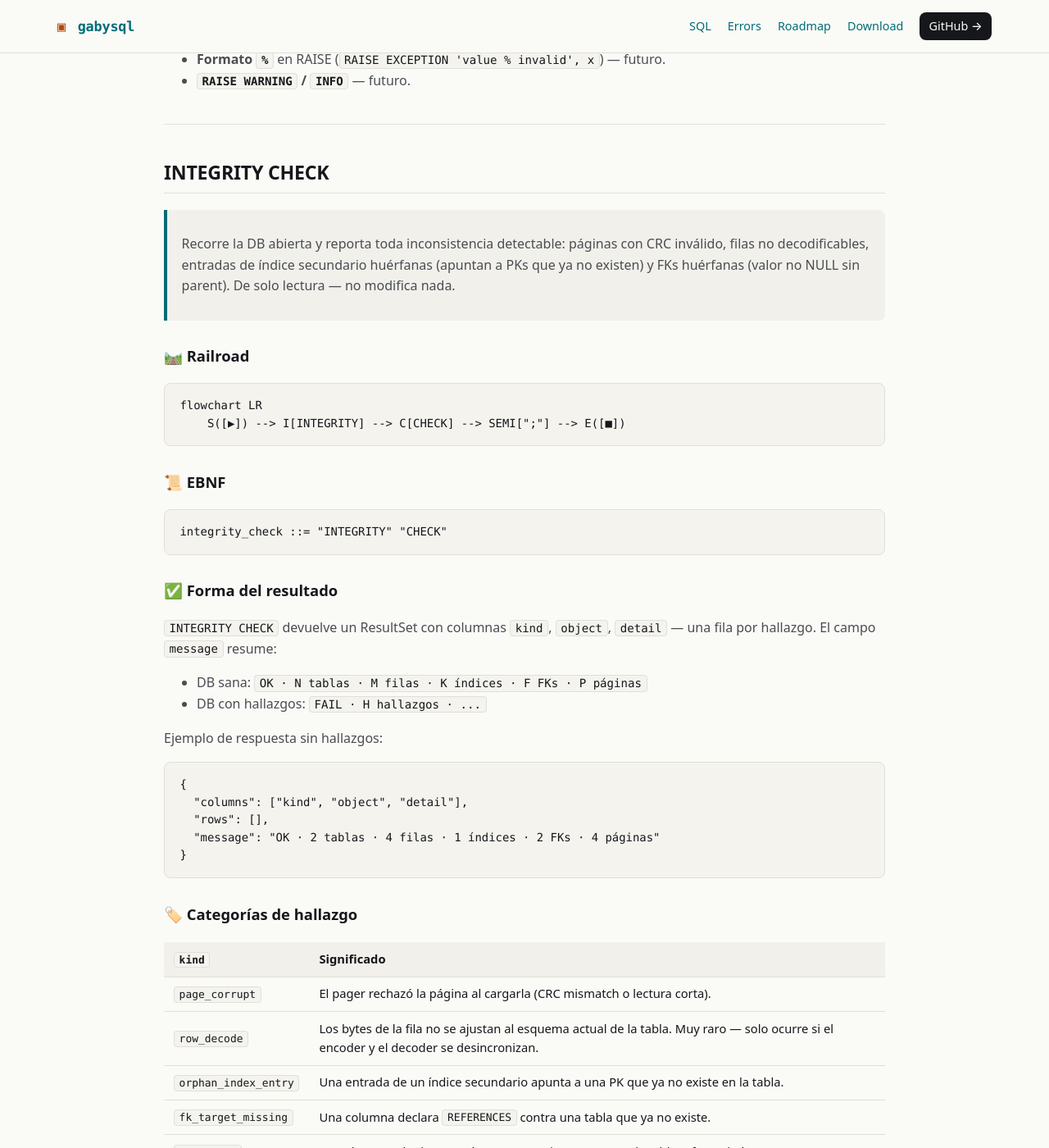
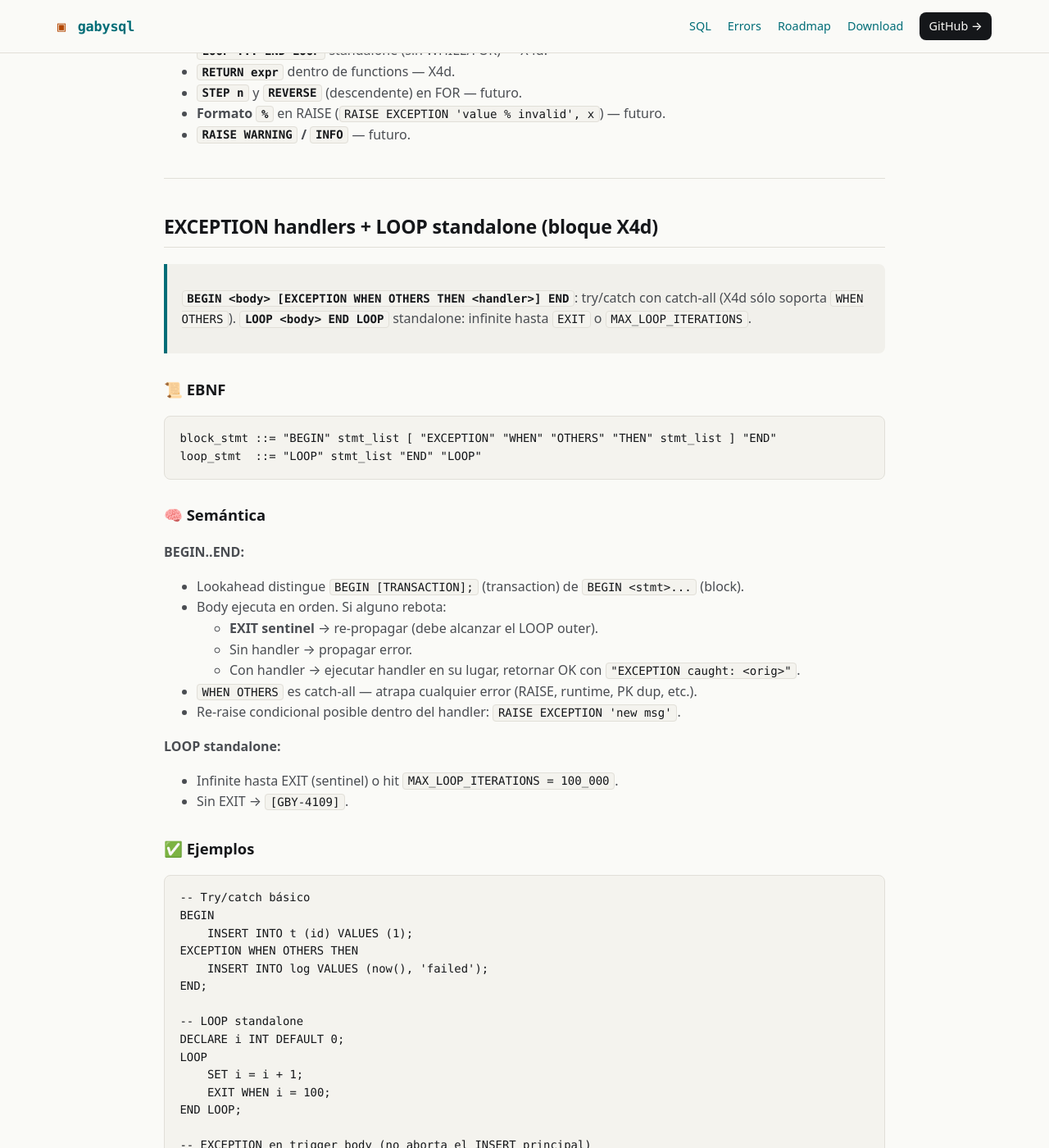
Before and after one commit to vladimiracunadev-create/gabysql, a Jekyll site: the page built from docs/SQL_REFERENCE.md, in a window 1280 px wide and 1400 px high, scrolled down 63602 px. Shown: the whole window at 82% size. Built offline with Jekyll 4.4.1, drawn with Linux system fonts in a browser that asks for light colours; our own code applies the rules of GitHub Pages for plain Markdown files; some of the changed text lies outside the part shown.

Commit message:
feat(sql): bloque X4d — BEGIN..EXCEPTION..END + LOOP standalone
Octavo sub-bloque del bloque X. Try/catch con catch-all
(EXCEPTION WHEN OTHERS) + LOOP infinite standalone. Refactor del
splitter unifica WHILE/FOR/LOOP en un solo branch. Sin bump
on-disk.

Sintaxis:
    BEGIN <stmts> [EXCEPTION WHEN OTHERS THEN <handler>] END;
    LOOP <stmts> END LOOP;

Cambios principales:
- AST: Statement::Block(Box<BlockStmt { body, exception_handler }>)
  + Statement::Loop(Box<LoopStmt { body }>).
- Parser: parse_statement detecta BEGIN no-tx (lookahead post-BEGIN:
  TRANSACTION/WORK/;/EOF → tx; sino → block). parse_block_stmt
  parsea body + opcional EXCEPTION WHEN OTHERS THEN handler + END.
  parse_loop_stmt para LOOP standalone.
- Engine:
  * exec_block: ejecuta body. EXIT sentinel se re-propaga (debe
    burbujear al loop outer). Otros errores: handler ausente
    propaga, presente captura + ejecuta handler.
  * exec_loop: infinite hasta EXIT sentinel o MAX_LOOP_ITERATIONS.
- Refactor splitter + body parsers: el block-open de loops vive
  en LOOP keyword (no en WHILE/FOR). Unifica los 3 casos:
  `WHILE cond LOOP body END LOOP`, `FOR i IN ... LOOP body END LOOP`,
  `LOOP body END LOOP` standalone. END LOOP se distingue via
  just_saw_end flag. WHILE/FOR pasan transparentes.

Restricciones X4d (diferidas a X4e):
- EXCEPTION WHEN <code> específico (X4d solo WHEN OTHERS).
- FOR row IN SELECT ... LOOP (composite row scope).
- RETURN expr en functions.
- CASE statement.

Errores nuevos: 4114 (EXCEPTION handler malformed), 4115 (LOOP
block malformed).

Validación: 8 tests x4d_* (catch RAISE, catch PK dup, sin handler
propaga, happy path body completo, LOOP standalone + EXIT, LOOP
max-iter guard, BEGIN dentro de WHILE por iteración, BEGIN dentro
de trigger body).

Suite total: 475/475 pass.

Docs: ADR-0036, ROADMAP Fase 2, CHANGELOG, SQL_REFERENCE
§EXCEPTION + LOOP, MISSING_COMMANDS §9.

````diff
--- a/docs/SQL_REFERENCE.md
+++ b/docs/SQL_REFERENCE.md
@@ -56,7 +56,8 @@
 | [`IF expr THEN ... [ELSIF ...]* [ELSE ...] END IF`](#control-de-flujo-if-bloque-x4) — statement top-level + dentro de bodies; anidado | TCL | 🟢 (bloque X4) |
 | [`DECLARE` + `SET` + `WHILE LOOP` + `EXIT [WHEN]`](#variables--while-loop-bloque-x4b) — variables locales con scope plano; vars visibles en Expr (no en INSERT VALUES) | TCL | 🟢 (bloque X4b) |
 | [`RAISE [EXCEPTION\|NOTICE] 'msg'` + `FOR i IN start TO end LOOP ... END LOOP`](#raise--for-loop-bloque-x4c) — aborto explícito + range loop con auto-decl | TCL | 🟢 (bloque X4c) |
-| NEW mutable en BEFORE, `LOOP` standalone, `EXCEPTION WHEN` handlers, `FOR row IN SELECT`, `RETURN expr`, RETURNS TABLE, body de function como SELECT, partial indexes, frame specs explícitas, `WINDOW w AS (...)`, múltiples CTEs `RECURSIVE` | — | 🔴 (ver [MISSING_COMMANDS](MISSING_COMMANDS.md)) |
+| [`BEGIN <body> [EXCEPTION WHEN OTHERS THEN <handler>] END` + `LOOP <body> END LOOP` standalone](#exception-handlers--loop-standalone-bloque-x4d) — try/catch catch-all + loop infinite hasta EXIT | TCL | 🟢 (bloque X4d) |
+| NEW mutable en BEFORE, `EXCEPTION WHEN <code>` filtrado, `FOR row IN SELECT`, `RETURN expr`, RETURNS TABLE, body de function como SELECT, partial indexes, frame specs explícitas, `WINDOW w AS (...)`, múltiples CTEs `RECURSIVE` | — | 🔴 (ver [MISSING_COMMANDS](MISSING_COMMANDS.md)) |
 
 ---
 
@@ -2240,6 +2241,102 @@ END;
 
 ---
 
+## EXCEPTION handlers + LOOP standalone (bloque X4d)
+
+> **`BEGIN <body> [EXCEPTION WHEN OTHERS THEN <handler>] END`**: try/catch con catch-all (X4d sólo soporta `WHEN OTHERS`). **`LOOP <body> END LOOP`** standalone: infinite hasta `EXIT` o `MAX_LOOP_ITERATIONS`.
+
+### 📜 EBNF
+
+```
+block_stmt ::= "BEGIN" stmt_list [ "EXCEPTION" "WHEN" "OTHERS" "THEN" stmt_list ] "END"
+loop_stmt  ::= "LOOP" stmt_list "END" "LOOP"
+```
+
+### 🧠 Semántica
+
+**BEGIN..END:**
+
+- Lookahead distingue `BEGIN [TRANSACTION];` (transaction) de `BEGIN <stmt>...` (block).
+- Body ejecuta en orden. Si alguno rebota:
+  - **EXIT sentinel** → re-propagar (debe alcanzar el LOOP outer).
+  - Sin handler → propagar error.
+  - Con handler → ejecutar handler en su lugar, retornar OK con `"EXCEPTION caught: <orig>"`.
+- `WHEN OTHERS` es catch-all — atrapa cualquier error (RAISE, runtime, PK dup, etc.).
+- Re-raise condicional posible dentro del handler: `RAISE EXCEPTION 'new msg'`.
+
+**LOOP standalone:**
+
+- Infinite hasta EXIT (sentinel) o hit `MAX_LOOP_ITERATIONS = 100_000`.
+- Sin EXIT → `[GBY-4109]`.
+
+### ✅ Ejemplos
+
+```sql
+-- Try/catch básico
+BEGIN
+    INSERT INTO t (id) VALUES (1);
+EXCEPTION WHEN OTHERS THEN
+    INSERT INTO log VALUES (now(), 'failed');
+END;
+
+-- LOOP standalone
+DECLARE i INT DEFAULT 0;
+LOOP
+    SET i = i + 1;
+    EXIT WHEN i = 100;
+END LOOP;
+
+-- EXCEPTION en trigger body (no aborta el INSERT principal)
+CREATE TRIGGER safe AFTER INSERT ON orders FOR EACH ROW BEGIN
+    BEGIN
+        UPDATE counters SET n = n + 1 WHERE id = NEW.id;
+    EXCEPTION WHEN OTHERS THEN
+        INSERT INTO err_log VALUES (NEW.id);
+    END;
+END;
+
+-- EXCEPTION dentro de WHILE (handler corre cada iteración)
+DECLARE i INT DEFAULT 0;
+DECLARE caught INT DEFAULT 0;
+WHILE i < 5 LOOP
+    SET i = i + 1;
+    BEGIN
+        RAISE EXCEPTION 'iter %', i;
+    EXCEPTION WHEN OTHERS THEN
+        SET caught = caught + 1;
+    END;
+END LOOP;
+-- caught == 5
+
+-- LOOP con condición compleja vía EXIT WHEN
+DECLARE done INT DEFAULT 0;
+LOOP
+    UPDATE jobs SET status = 'processing' WHERE id IN
+        (SELECT id FROM jobs WHERE status = 'pending' LIMIT 10);
+    SET done = (SELECT COUNT(*) FROM jobs WHERE status = 'pending');
+    EXIT WHEN done = 0;
+END LOOP;
+```
+
+### ❌ Errores típicos
+
+| Mensaje | Causa |
+| :--- | :--- |
+| `[GBY-4114] BEGIN ...: se esperaba END para cerrar` | Falta END. |
+| `[GBY-4114] EXCEPTION WHEN ...: solo se soporta OTHERS en X4d` | `WHEN <code>` específico (diferido). |
+| `[GBY-4115] LOOP ...: se esperaba END LOOP` | Falta END LOOP. |
+| `[GBY-4109] LOOP standalone: superó 100000 iter` | Loop infinito sin EXIT. |
+
+### ⚠️ No soportado todavía
+
+- **`EXCEPTION WHEN <code>`** filtros específicos (`WHEN no_data_found`, etc.) — X4e.
+- **`FOR row IN SELECT ... LOOP`** — X4e.
+- **`RETURN expr`** en functions — X4e.
+- **`CASE` statement** — diferido.
+- **Múltiples `WHEN` branches** en EXCEPTION.
+
+---
+
 ## INTEGRITY CHECK
 
 > Recorre la DB abierta y reporta toda inconsistencia detectable: páginas con CRC inválido, filas no decodificables, entradas de índice secundario huérfanas (apuntan a PKs que ya no existen) y FKs huérfanas (valor no NULL sin parent). De solo lectura — no modifica nada.
````
Also changed, not shown: ROADMAP.md (+2 -0 lines), docs/MISSING_COMMANDS.md (+5 -3 lines), docs/adr/0036-exception-loop-x4d.md (added, +90 -0 lines), CHANGELOG.md, 3 other files.
